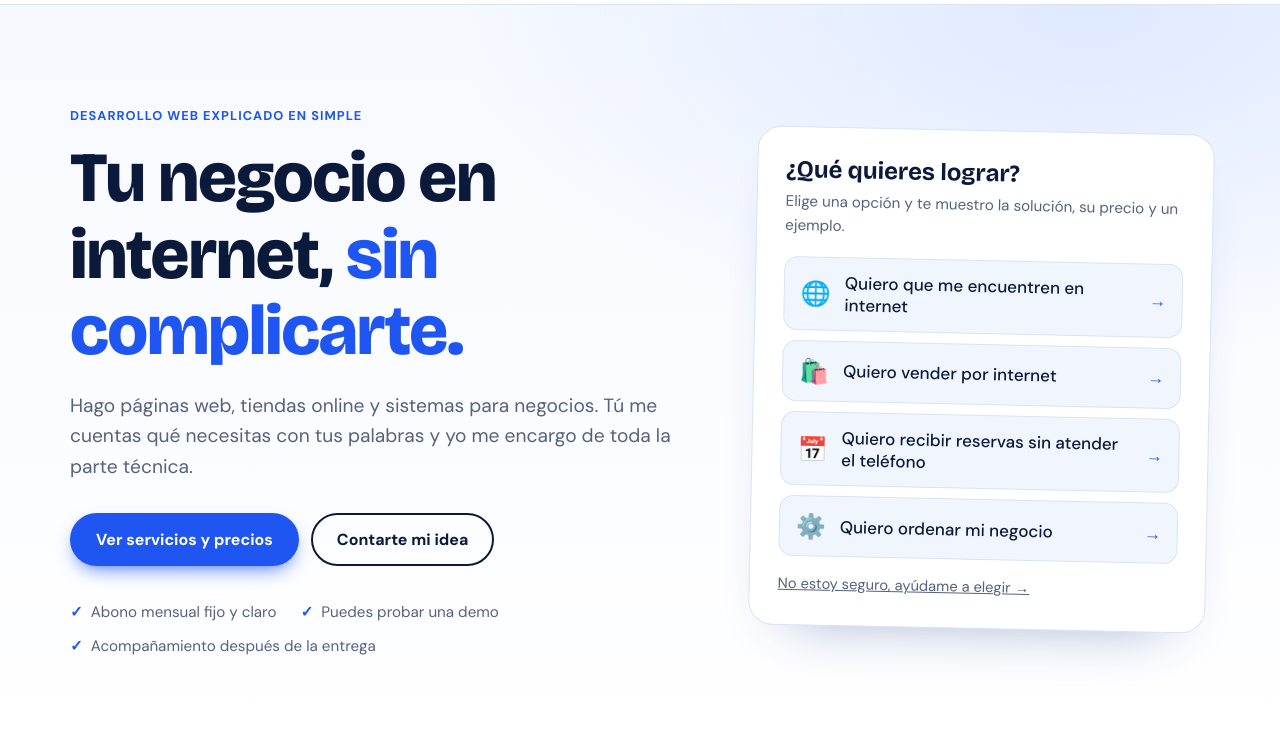
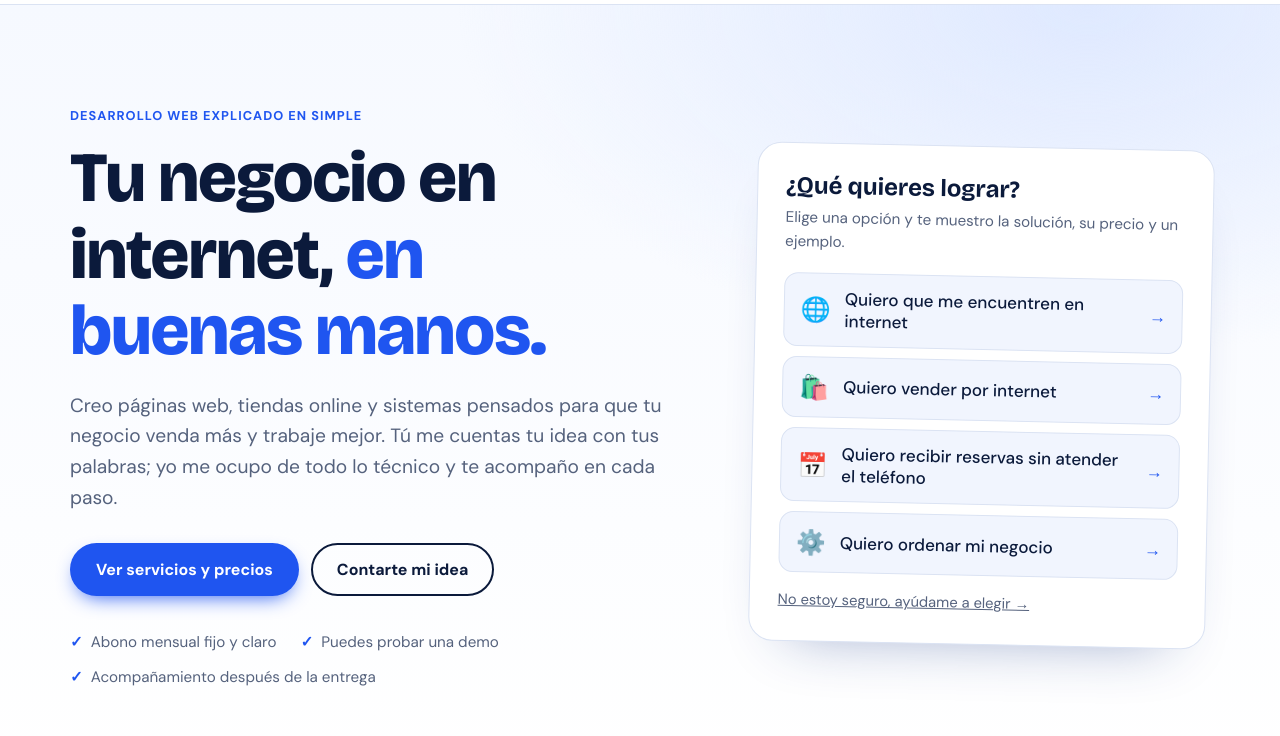
Before and after one commit to emmanuelMorenohalberstadtDev/MarketingPage, a plain HTML site: page index.html in a window 1280 px wide. Shown: the part 64-800 px from the top of the page. Drawn offline with nearby package versions, Linux system fonts and the light colour scheme.

Commit message:
Reescribir la intro con tono más cercano y de confianza
Co-Authored-By: Claude Fable 5.2 <noreply@anthropic.com>

```diff
--- a/index.html
+++ b/index.html
@@ -33,8 +33,8 @@
       <div class="wrap hero__grid">
         <div>
           <p class="tag">Desarrollo web explicado en simple</p>
-          <h1>Tu negocio en internet, <em>sin complicarte.</em></h1>
-          <p class="lead">Hago páginas web, tiendas online y sistemas para negocios. Tú me cuentas qué necesitas con tus palabras y yo me encargo de toda la parte técnica.</p>
+          <h1>Tu negocio en internet, <em>en buenas manos.</em></h1>
+          <p class="lead">Creo páginas web, tiendas online y sistemas pensados para que tu negocio venda más y trabaje mejor. Tú me cuentas tu idea con tus palabras; yo me ocupo de todo lo técnico y te acompaño en cada paso.</p>
           <div class="hero__cta">
             <a href="#servicios" class="btn btn--accent">Ver servicios y precios</a>
             <a class="btn btn--ghost" data-contacto="Hola, quiero contarte mi idea y saber cuánto costaría.">Contarte mi idea</a>
```
